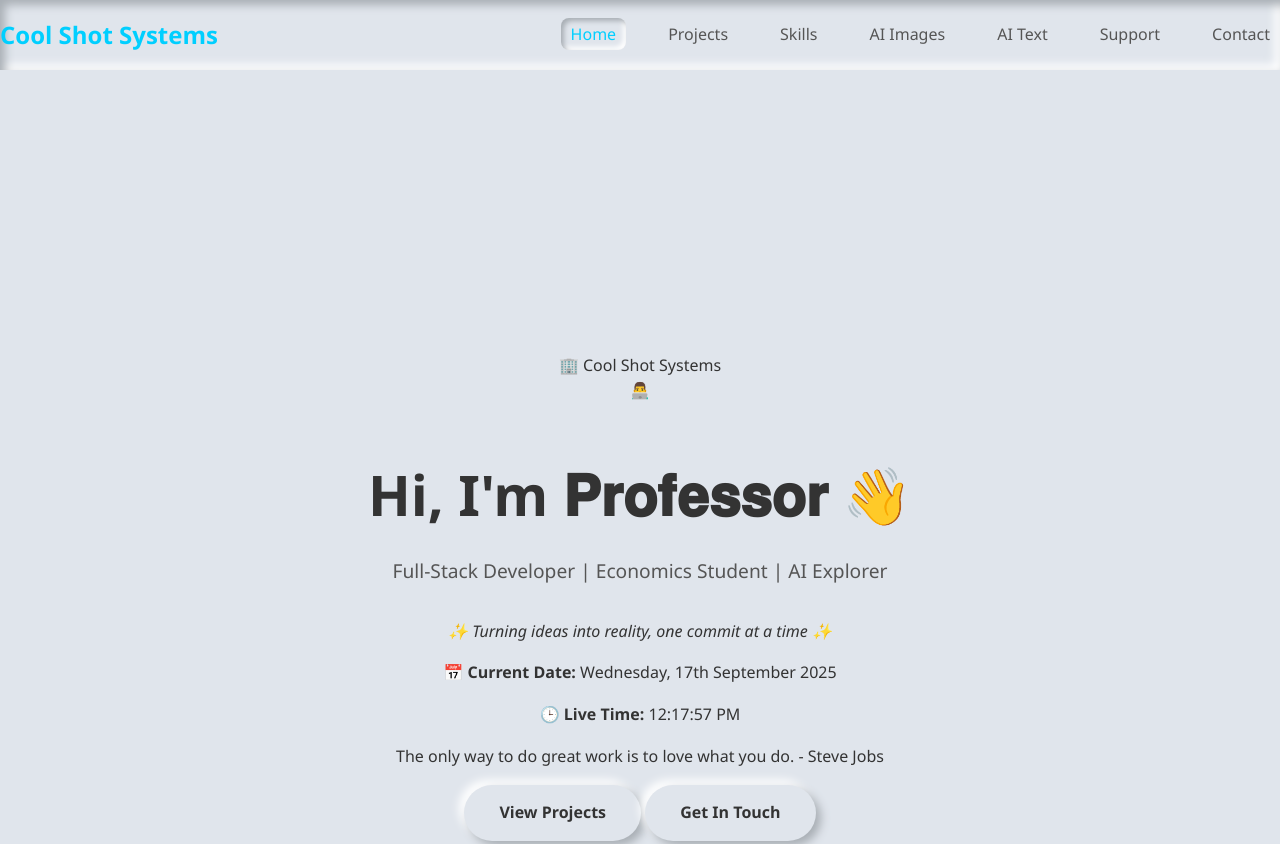
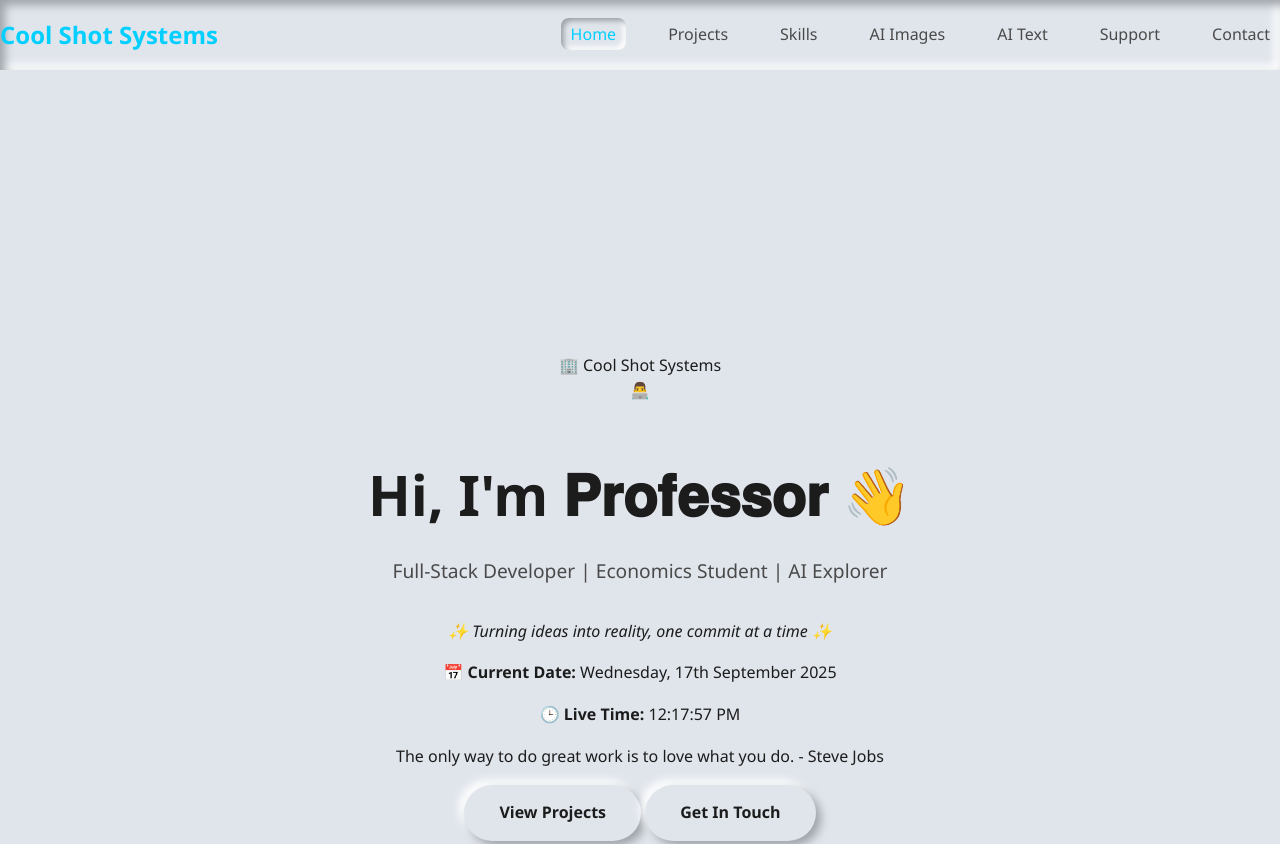
Before and after one commit to RayBen445/Portfolio, a website: page index.html in a window 1280 px wide. Shown: the top 844 px of the page. Drawn offline with Linux system fonts and the light colour scheme.

Commit message:
Coding is my hobby
Updated color variables for better contrast and readability.

```diff
--- a/styles.css
+++ b/styles.css
@@ -1,14 +1,16 @@
 /* --- Neumorphic Portfolio Styles by Cool Shot Systems --- */
 
-/* :root variables define the color palette for the entire site. */
+/* --- High-Contrast Neumorphic Palette --- */
 :root {
     --primary-color: #00cfff; /* Bright cyan for accents */
     --secondary-color: #00ff99; /* Vibrant green for secondary accents */
     --light-bg: #e0e5ec; /* Light background for the neumorphic effect */
-    --text-primary: #333; /* Primary text color */
-    --text-secondary: #555; /* Secondary text color */
-    --shadow-light: #ffffff; /* Light shadow for highlights */
-    --shadow-dark: #a8aeb4; /* Dark shadow for depth */
+
+    /* --- ADJUSTED FOR BETTER CONTRAST --- */
+    --text-primary: #1c1c1c;   /* Darker text for high readability */
+    --text-secondary: #4a4a4a; /* Darker secondary text */
+    --shadow-light: #ffffff;   /* Light shadow for highlights */
+    --shadow-dark: #9da3a9;    /* Darker shadow for more depth and clarity */
 }
 
 /* General body styling */
```
